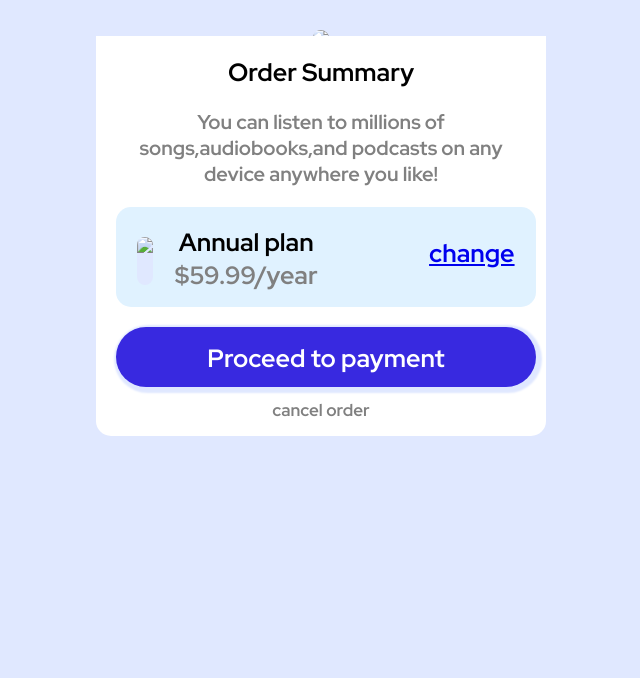
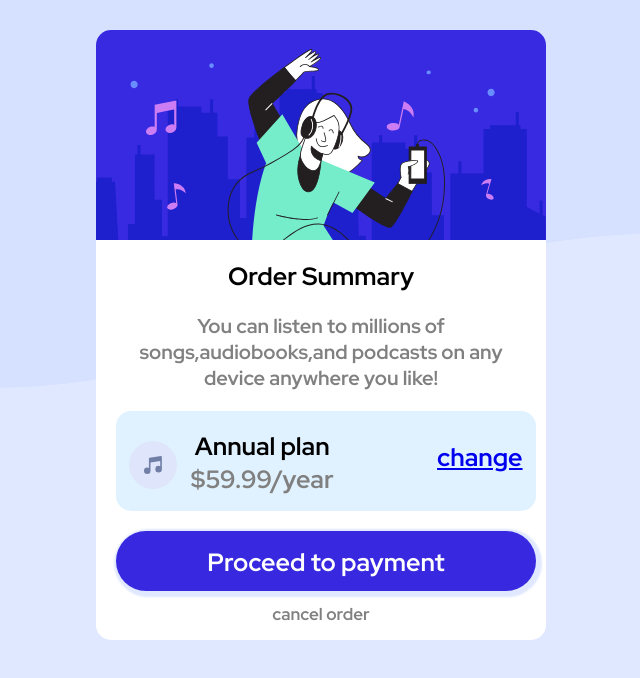
Before and after one commit to AdewoyinAbdulqayyum/Adewoyin, a plain HTML site: page index.html in a window 1280 px wide. Shown: the whole page, without its empty margins (319-959 px from the left). Drawn offline with Linux system fonts and the light colour scheme; the site is published under a folder, as on GitHub Pages, so addresses that start at the root find nothing.

Commit message:
order summary:open

```diff
--- a/index.html
+++ b/index.html
@@ -13,7 +13,7 @@
 <body>
     <div class="starting">
 
-        <img src="/order-summary-component/images/illustration-hero.svg" class="dancing">
+        <img src="./order-summary-component/images/illustration-hero.svg" class="dancing">
 
         <!-- <img src="/order-summary-component/images/icon-music.svg" class="music"> -->
         <div class="white">
@@ -21,7 +21,7 @@
             <p class="text2">You can listen to millions of songs,audiobooks,and podcasts on any device anywhere you like!
             </p>
             <div class="box">
-                <img src="/order-summary-component/images/icon-music.svg" class="icon">
+                <img src="./order-summary-component/images/icon-music.svg" class="icon">
                 <div class="flex1">
                     <p>Annual plan</p>
                     <p><span class="change">$59.99/year</span></p>
--- a/style.css
+++ b/style.css
@@ -13,7 +13,7 @@
 }
 body{
     background-color:hsl(225, 100%, 94%);
-    background-image: url(/order-summary-component/images/pattern-background-desktop.svg);
+    background-image: url("./order-summary-component/images/pattern-background-desktop.svg");
     font-family: 'Red Hat Display', sans-serif;
     display:flex;
     align-items:baseline;
```
